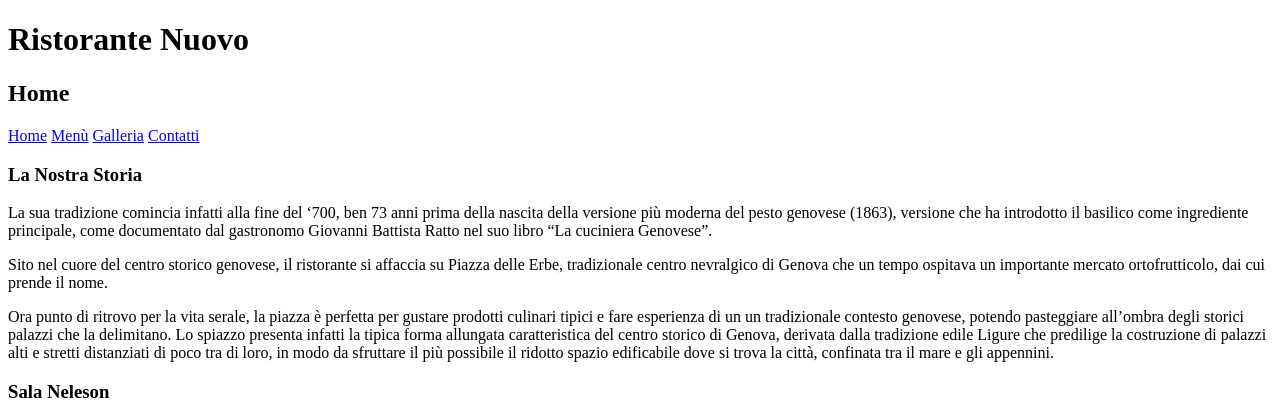
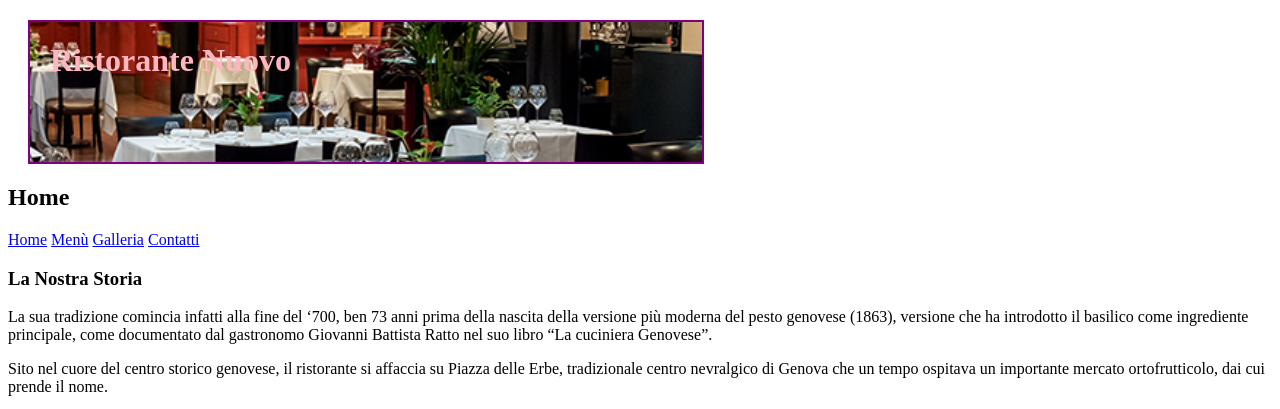
Before and after one commit to edopatro/ristorante, a plain HTML site: page index.html in a window 1280 px wide. Shown: the top 409 px of the page. Drawn offline with Linux system fonts and the light colour scheme.

Commit message:
ristorante 2.1
ristorante modificato css di andrea

```diff
--- a/index.html
+++ b/index.html
@@ -5,13 +5,13 @@
     <meta charset="UTF-8">
     <meta http-equiv="X-UA-Compatible" content="IE=edge">
     <meta name="viewport" content="width=device-width, initial-scale=1.0">
-    <title>Ristorante Nuovo</title>
+    <title>Ristorante Nuovo</title> <link rel="stylesheet" href="style.css">
 </head>
 
 <body>
     <header>
         <h1>Ristorante Nuovo</h1>
-        <h2>Home</h2>
+        <h2 class="home-header-subtitle">Home</h2>
         <nav>
             <a href="index.html">Home</a>
             <a href="menu.html">Menù</a>
--- /dev/null
+++ b/style.css
@@ -0,0 +1,33 @@
+h1{
+    color: lightpink;
+    background-color: blue;
+    width: 50%;
+    height: 100px;
+    /* min-width: 300px;
+    max-width: 400px; */
+    /* overflow: hidden; */
+    /* overflow-y: scroll; */
+    margin: 20px;
+    padding: 20px;
+    /* margin-top: 200px;
+    margin-left: 200px; */
+    /* margin: 20px 10px 15px 5px;
+    margin: 20px 10px; */
+
+   border: solid 2px purple;
+   /*border-top-left-radius: 20px;*/
+
+   background-image: url(./images/ristorante1.jpg);
+   background-size: cover;
+   background-repeat: no-repeat;
+   background-position: center ;
+
+   }
+
+   .header-subtitle{
+       color: green;
+   }
+
+   #pippo{
+       color: tomato;
+   }
```
Also changed, not shown: contacts.html (+1 -0 lines), gallery.html (+1 -0 lines), menu.html (+1 -0 lines).
